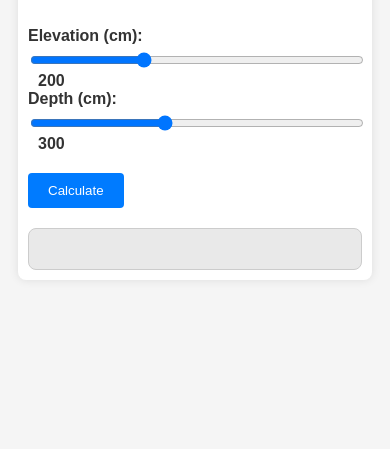
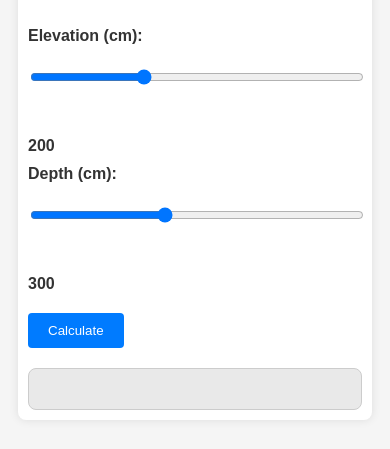
Before and after one commit to joachimth/StairCaseCalculation, a plain HTML site: page index.html in a window 390 px wide. Shown: the part 89-538 px from the top of the page. Drawn offline with Linux system fonts and the light colour scheme.

Commit message:
more slider

```diff
--- a/styles.css
+++ b/styles.css
@@ -73,3 +73,20 @@ button:hover {
         padding: 10px;
     }
 }
+
+/* Tilføj dette i bunden af din nuværende CSS */
+
+/* Slider tilpasninger for mindre skærme */
+@media only screen and (max-width: 600px) {
+    input[type="range"] {
+        width: 100%;
+        height: 50px; /* Gør skyderen højere for at øge berøringsområdet */
+        margin-bottom: 25px; /* Tilføj mere margin for bedre adskillelse */
+    }
+
+    /* Justerer output-værdierne for at sikre, at de ikke overlap */
+    output {
+        display: block;
+        margin: 10px 0;
+    }
+}
```
